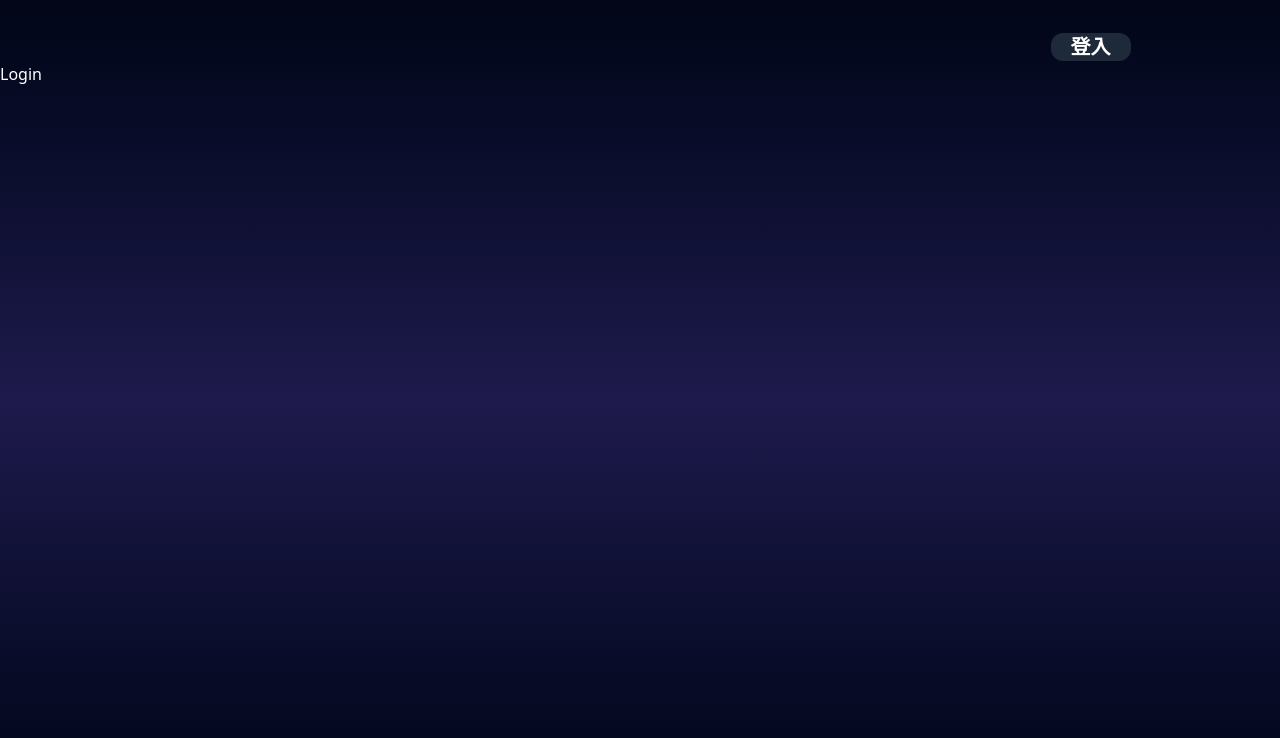
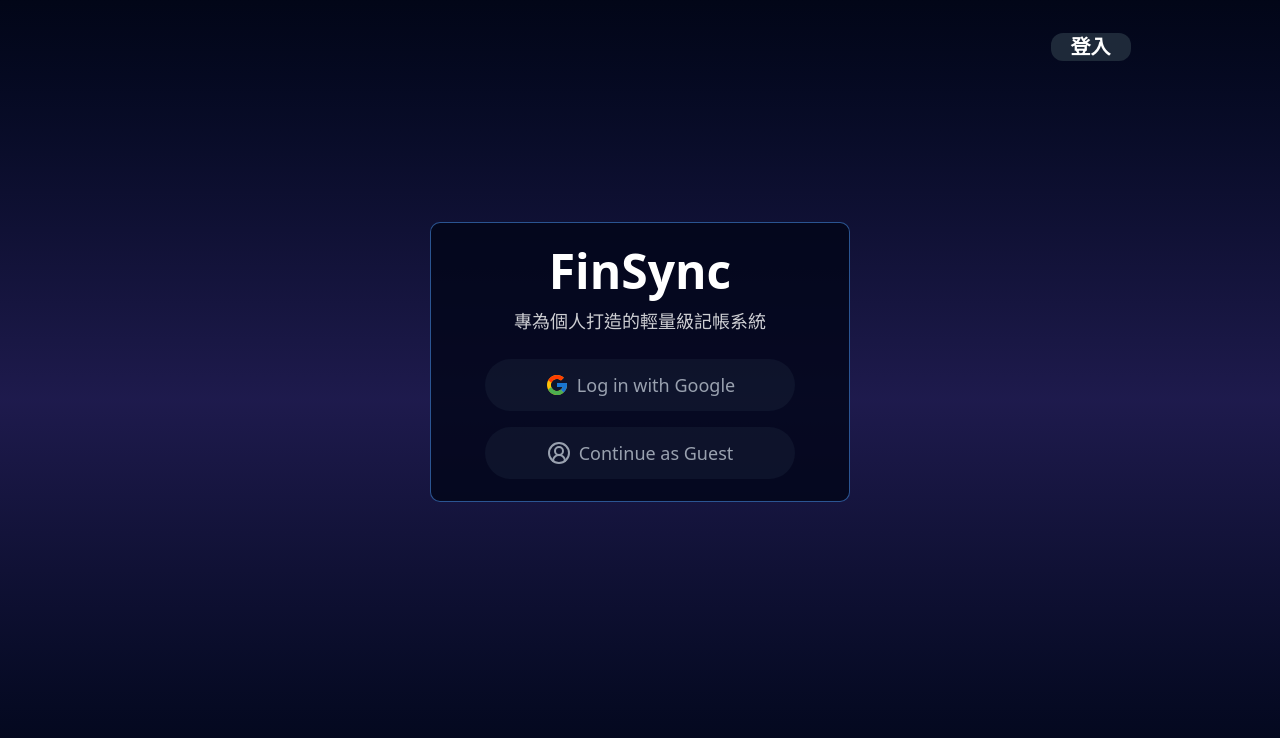
Before and after one commit to SonicHsu/React-FinSync-web, a React (Vite) app: page /login in a window 1280 px wide. Shown: the top 738 px of the page. Built offline with nearby package versions, Linux system fonts and the light colour scheme; no server answers; what chartjs-plugin-datalabels would draw is missing.

Commit message:
登入頁面完成 上方登入AuthButton 邏輯還須修正

```diff
--- a/Pages/LoginPage.jsx
+++ b/Pages/LoginPage.jsx
@@ -1,6 +1,41 @@
-export default function LoginPage() {
+export default function LoginPage({login, loginAsGuest}) {
+  return (
+    <main className="mx-auto mt-40 flex h-[280px] w-[420px] flex-col items-center rounded-[10px] border border-blue-400/50 bg-slate-950/80">
+      <section className="mt-3">
+        <header className="flex flex-col space-y-3 text-center">
+          <h1 className="mt-3 text-5xl font-bold">FinSync</h1>
+          <p className="text-lg font-light text-white/80">
+            專為個人打造的輕量級記帳系統
+          </p>
+        </header>
+      </section>
 
-    return(
-        <div>Login</div>
-    )
+      <section className="mt-6 flex flex-col space-y-4">
+        <button className="flex cursor-pointer items-center justify-center gap-x-2 rounded-full bg-slate-700/20 px-15 py-3 text-lg text-gray-400 hover:bg-slate-700/50 hover:text-white" onClick={login}>
+          <img src="/public/google-icon.svg" alt="Google" className="h-6 w-6" />
+          Log in with Google
+        </button>
+
+        <button className="flex cursor-pointer items-center justify-center gap-x-2 rounded-full bg-slate-700/20 px-15 py-3 text-lg text-gray-400 hover:bg-slate-700/50 hover:text-white" onClick={loginAsGuest}>
+          <svg
+            xmlns="http://www.w3.org/2000/svg"
+            width="24"
+            height="24"
+            viewBox="0 0 24 24"
+            fill="none"
+            stroke="currentColor"
+            strokeWidth="2"
+            strokeLinecap="round"
+            strokeLinejoin="round"
+            className="lucide lucide-circle-user-round-icon lucide-circle-user-round"
+          >
+            <path d="M18 20a6 6 0 0 0-12 0" />
+            <circle cx="12" cy="10" r="4" />
+            <circle cx="12" cy="12" r="10" />
+          </svg>
+          Continue as Guest
+        </button>
+      </section>
+    </main>
+  );
 }
--- a/components/AuthButtons.jsx
+++ b/components/AuthButtons.jsx
@@ -1,33 +1,8 @@
-import { useState, useEffect } from "react";
-import { auth, provider } from "../src/firebase";
-import { signInWithPopup, signOut, onAuthStateChanged } from "firebase/auth";
-
-export default function AuthButtons({user, setUser}) {
+import { useEffect } from "react";
 
 
-  useEffect(() => {
-    const unsubscribe = onAuthStateChanged(auth, (currentUser) => {
-      setUser(currentUser);
-    });
-    return unsubscribe;
-  }, []);
+export default function AuthButtons({user, login, logout}) {
 
-  const login = async () => {
-    try {
-      await signInWithPopup(auth, provider);
-    } catch (error) {
-      console.error("登入失敗", error);
-    }
-  };
-
-  const logout = async () => {
-    try {
-      await signOut(auth);
-      console.log(user);
-    } catch (error) {
-      console.error("登出失敗", error);
-    }
-  };
 
   useEffect(() => {
     if (user) {
--- a/components/EntryFormDialog.jsx
+++ b/components/EntryFormDialog.jsx
@@ -106,7 +106,6 @@ export default function EntryFormDialog({
       >
         <div
           className="flex h-full w-full flex-col items-center text-white"
-          data-entry-form
         >
           <div className="mt-7 text-4xl font-bold">
             {isEditing ? "編輯交易紀錄" : "新增交易紀錄"}
--- /dev/null
+++ b/hooks/useAuth.js
@@ -0,0 +1,38 @@
+import { useState, useEffect } from "react";
+import { auth, provider } from "../src/firebase";
+import { onAuthStateChanged, signInWithPopup, signOut, signInAnonymously } from "firebase/auth";
+
+export function useAuth() {
+  const [user, setUser] = useState(null);
+
+  useEffect(() => {
+    const unsubscribe = onAuthStateChanged(auth, setUser);
+    return unsubscribe;
+  }, []);
+
+  const login = async () => {
+    try {
+      await signInWithPopup(auth, provider);
+    } catch (err) {
+      console.error("登入失敗", err);
+    }
+  };
+
+  const logout = async () => {
+    try {
+      await signOut(auth);
+    } catch (err) {
+      console.error("登出失敗", err);
+    }
+  };
+
+const loginAsGuest = async () => {
+  try {
+    await signInAnonymously(auth);
+  } catch (err) {
+    console.error("訪客登入失敗", err);
+  }
+};
+
+  return { user, login, logout, loginAsGuest };
+}
--- a/src/App.jsx
+++ b/src/App.jsx
@@ -5,6 +5,7 @@ import {
   Route,
   Navigate,
 } from "react-router-dom";
+import { useAuth } from "../hooks/useAuth";
 import AuthButtons from "../components/AuthButtons";
 import CalendarPage from "../Pages/CalendarPage";
 import StatsPage from "../Pages/StatsPage";
@@ -14,7 +15,7 @@ import { today } from "../utils/dateUtils";
 import "../utils/chartSetup";
 
 export default function App() {
-  const [user, setUser] = useState(null);
+  const { user, login, logout, loginAsGuest } = useAuth();
   const [currentDate, setCurrentDate] = useState(today);
   const [dialogState, setDialogState] = useState({
     entryForm: false,
@@ -47,12 +48,13 @@ export default function App() {
   return (
     <Router>
       <div className="flex min-h-screen flex-col bg-gradient-to-b from-slate-950 via-indigo-950 to-slate-950 font-sans text-white">
-        <AuthButtons user={user} setUser={setUser} />
+        <AuthButtons user={user} login={login} logout={logout} />
 
         <Routes>
           <Route
             path="/"
-            element={user ?
+            element={
+              user ? (
                 <CalendarPage
                   user={user}
                   currentDate={currentDate}
@@ -66,25 +68,32 @@ export default function App() {
                   isEditing={isEditing}
                   setIsEditing={setIsEditing}
                   loadEntries={loadEntries}
-              /> :
+                />
+              ) : (
                 <Navigate to="/login" />
+              )
             }
           />
 
           <Route
             path="/stats"
             element={
-              user ?
+              user ? (
                 <StatsPage
                   currentDate={currentDate}
                   setCurrentDate={setCurrentDate}
                   entries={entries}
-              /> :
+                />
+              ) : (
                 <Navigate to="/login" />
+              )
             }
           />
 
-          <Route path="/login" element={!user ? <LoginPage /> : <Navigate to="/" />}/>
+          <Route
+            path="/login"
+            element={!user ? <LoginPage login={login} loginAsGuest={loginAsGuest} /> : <Navigate to="/" />}
+          />
 
           <Route path="*" element={<Navigate to="/" replace />} />
         </Routes>
```
Also changed, not shown: public/google-icon.svg (added), public/guest-user-login-icon.svg (added). Lines whose indentation alone changed are shown as unchanged.
